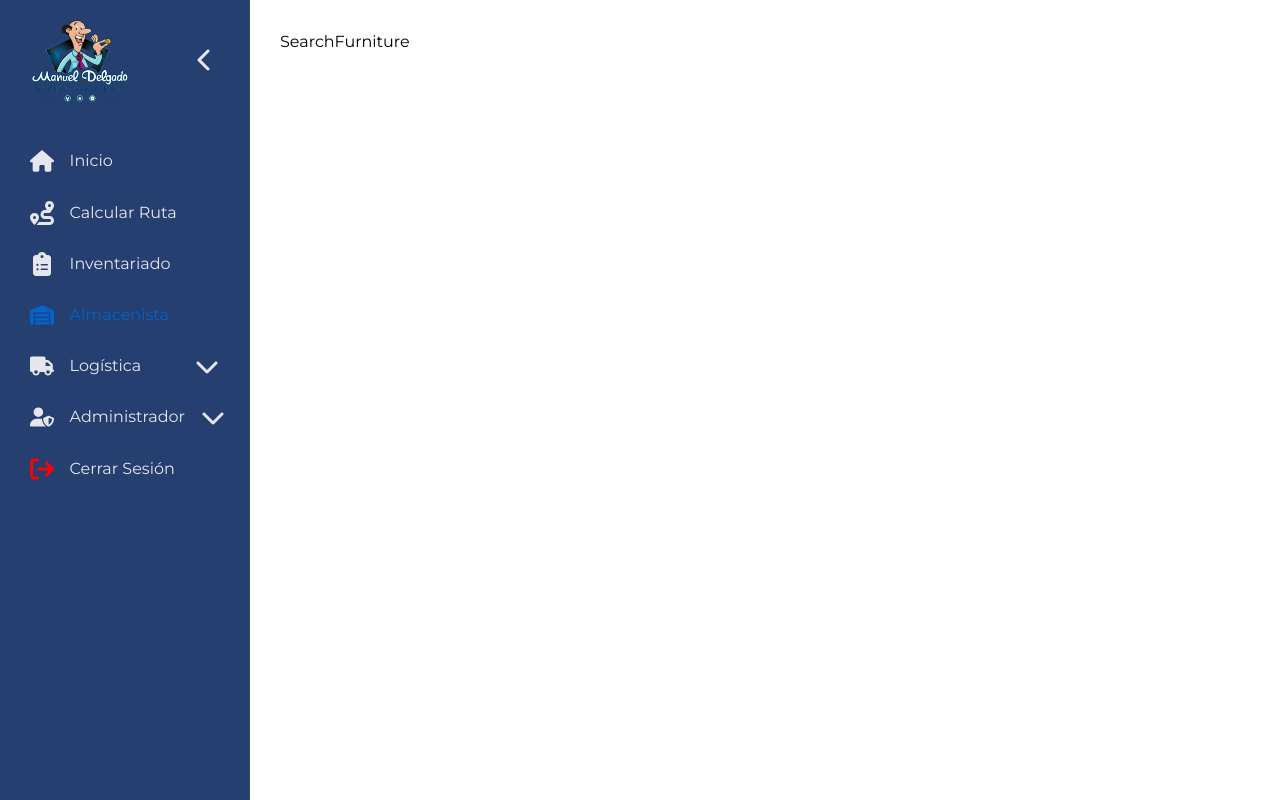
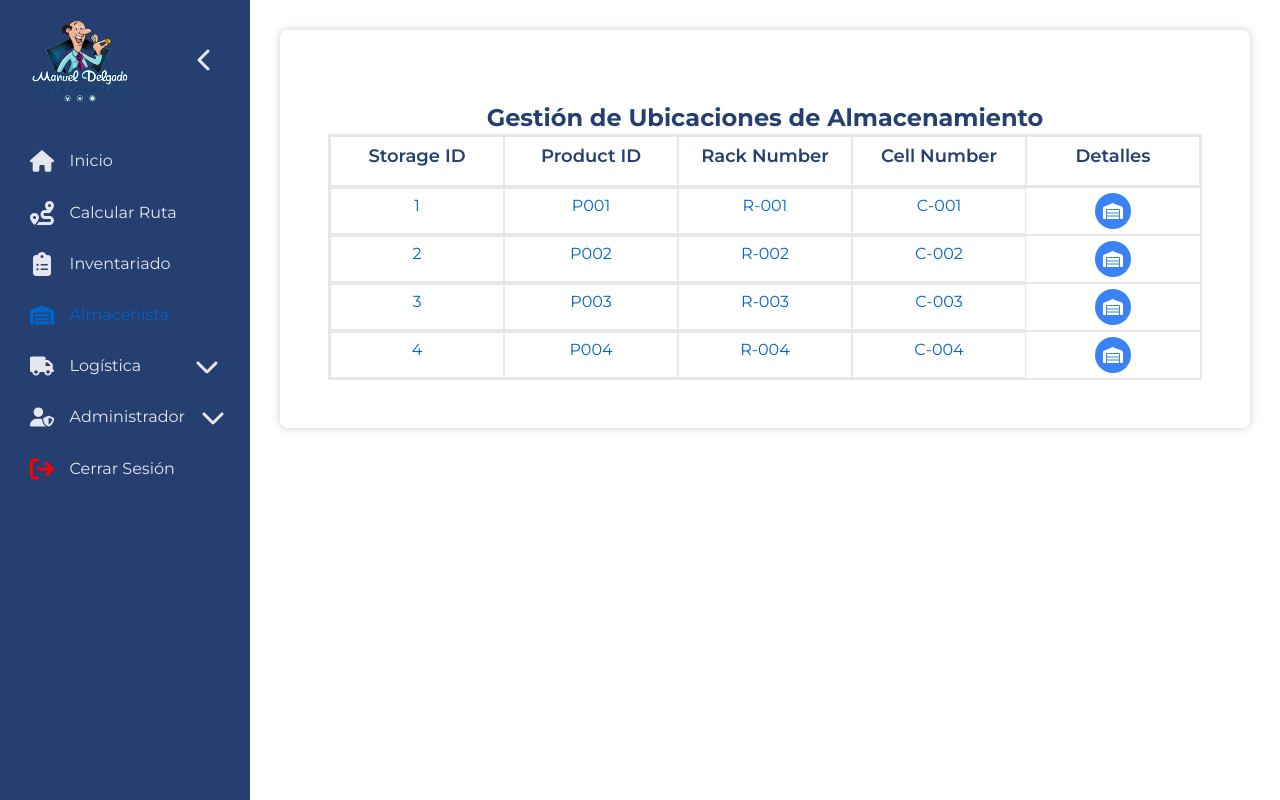
Before and after one commit to johanaguilar12/FrontMueblesDelgado, a React (Vite) app: page /admin/panel/searchfurniture in a window 1280 px wide. Built offline with nearby package versions, Linux system fonts and the light colour scheme.

Commit message:
Modificación vista Almacenista

```diff
--- /dev/null
+++ b/src/admin/components/deliveryAdmin/TableStorageLocation.jsx
@@ -0,0 +1,52 @@
+import { useState } from "react";
+import { FontAwesomeIcon } from "@fortawesome/react-fontawesome";
+import { faWarehouse } from "@fortawesome/free-solid-svg-icons";
+
+export const TableStorageLocation = ({
+    storageLocations = [{id: 0, productId: "", rackNumber: "", cellNumber:""}],
+}) => {
+    const [selectedStorageLocation, setSelectedStorageLocation] = useState(null);
+
+    const handleViewDetail = (storage) => {
+    setSelectedRoute(storage);
+    alert(`Detalles del almacenamiento seleccionado: ${JSON.stringify(route, null, 2)}`);
+    };
+
+    return(
+    <div className="container__admin shadow-custom w-full max-w-6x1">
+        <h2 className="text-2xl font-bold text-center text-customBlue">
+        Gestión de Ubicaciones de Almacenamiento
+        </h2>
+        <div className="w-full border"> {/** Tabla */}
+            <div> {/** Encabezadp */}
+                <div className="grid grid-cols-5 sm:grid-cols-5 gap 4 text-center border [&>p]:border [&>p]:text-customBlue text-lg font-semibold">
+                <p>Storage ID</p>
+                <p>Product ID</p>
+                <p>Rack Number</p>
+                <p>Cell Number</p>
+                <p>Detalles</p>
+                </div>
+            </div>
+
+            <div> {/**Cuerpo */}
+                {storageLocations?.map((storage) =>(
+                    <div key={storage.id}
+                         className="grid grid-cols-5  sm:grid-cols-5 text-center border [&>p]:border">{/**row */}
+                         <p>{storage.id}</p>
+                         <p>{storage.productId}</p>
+                         <p>{storage.rackNumber}</p>
+                         <p>{storage.cellNumber}</p>
+                        <div className="flex justify-center items-center gap-2">
+                            <button onClick={() => handleViewDetail(route.id)}
+                                    className="p-2 bg-blue-500 text-white rounded-full hover:bg-blue-600 w-[36px] h-[36px] flex items-center justify-center"
+                                    title = "ver detalles">
+                                <FontAwesomeIcon icon={faWarehouse}/>
+                            </button>
+                        </div>
+                    </div>
+                ))}
+            </div>
+        </div>
+    </div>
+  );
+};
--- a/src/admin/components/deliveryAdmin/index.js
+++ b/src/admin/components/deliveryAdmin/index.js
@@ -7,3 +7,4 @@ export * from './TableDrivers';
 export * from './FormAssignmnetOrderToTruck';
 export * from './TableTrackAssignments';
 export * from './TableRoutes'
+export * from './TableStorageLocation';
--- a/src/admin/pages/SearchFurniture.jsx
+++ b/src/admin/pages/SearchFurniture.jsx
@@ -1,6 +1,19 @@
+import { useState } from "react";
+import { TableStorageLocation } from "../components";
 
 export const SearchFurniture = () => {
+
+  const storageLocations = [
+    {id:1, productId: "P001", rackNumber:"R-001", cellNumber: "C-001"},
+    {id:2, productId: "P002", rackNumber:"R-002", cellNumber: "C-002"},
+    {id:3, productId: "P003", rackNumber:"R-003", cellNumber: "C-003"},
+    {id:4, productId: "P004", rackNumber:"R-004", cellNumber: "C-004"},
+
+  ];
   return (
-    <div>SearchFurniture</div>
-  )
-}
+    <div className="flex flex-col justify-center items-center">
+        {/**TableRoutes Component */}
+        <TableStorageLocation storageLocations={storageLocations}/>
+    </div>
+  );
+};
```
